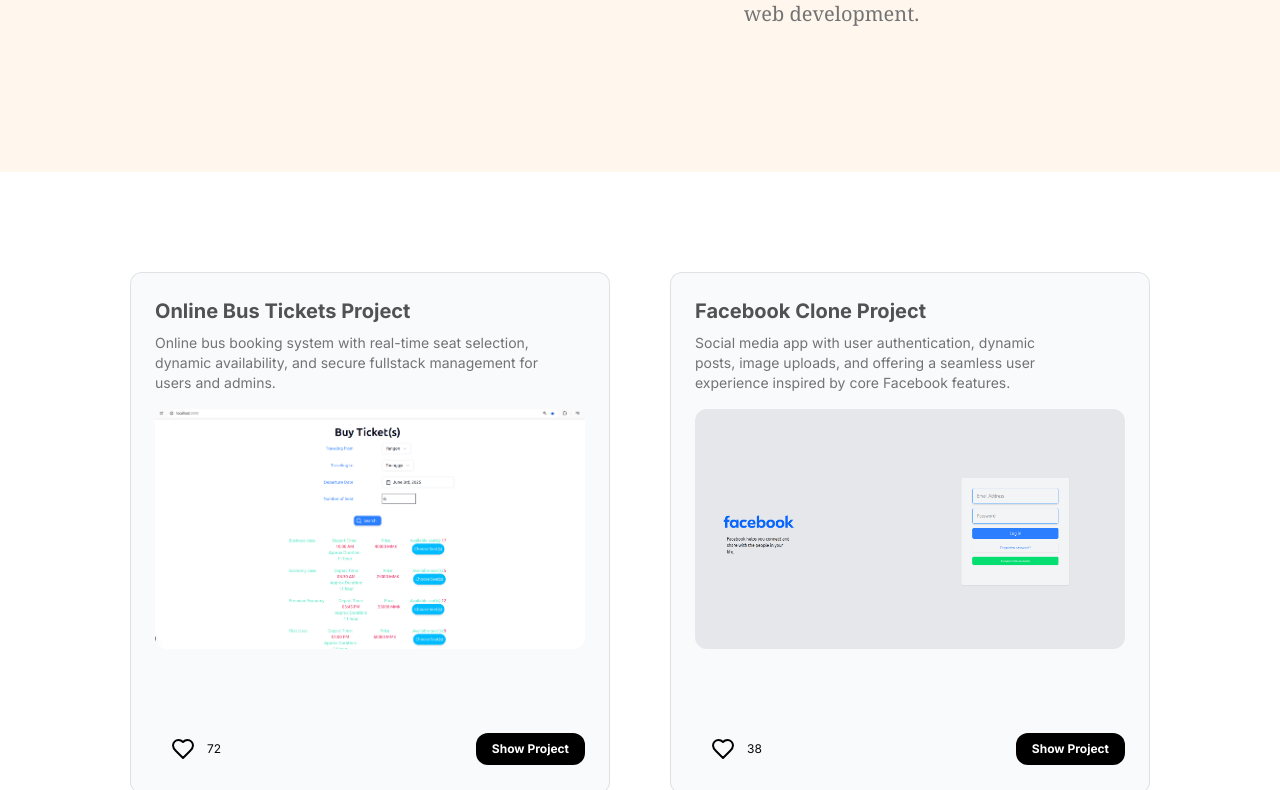
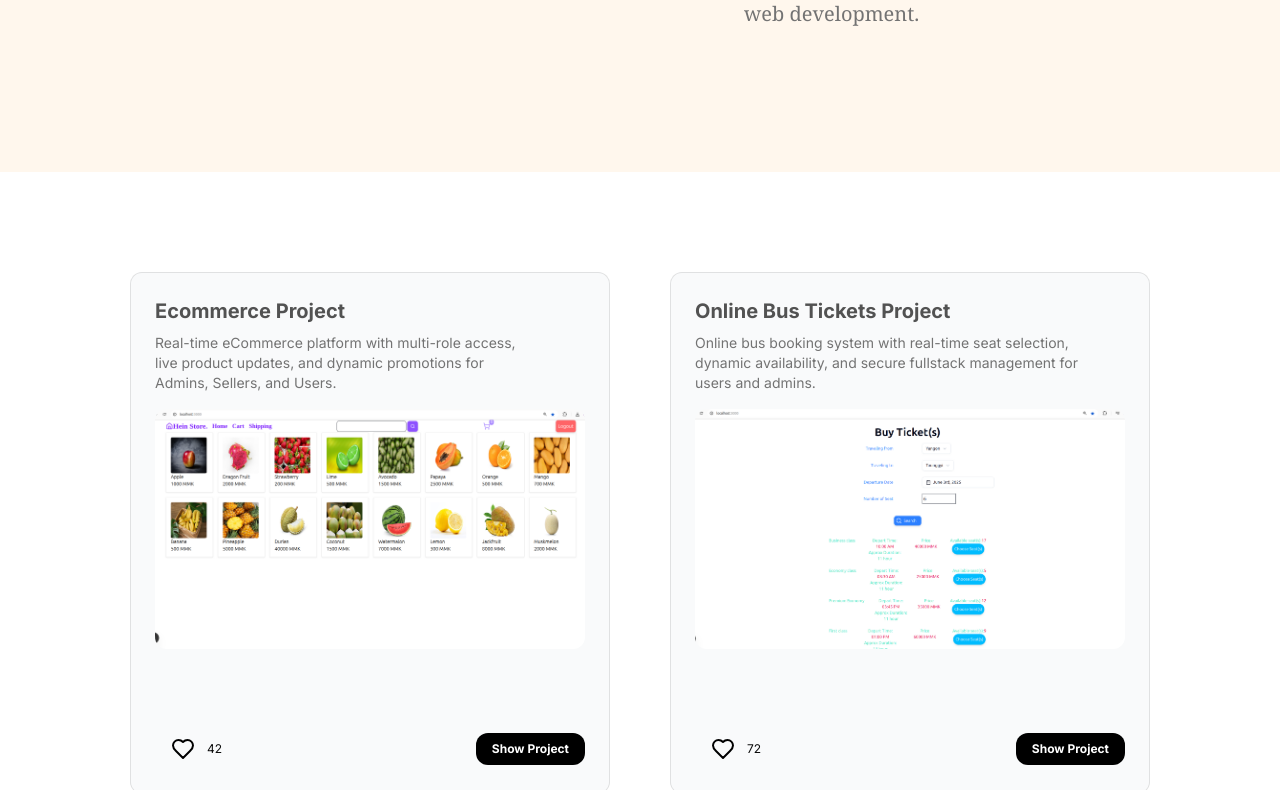
Before and after one commit to HeinZawPhyoe7/Phyoe-Portfolio, a Next.js app: page / in a window 1280 px wide. Shown: the part 2010-2800 px from the top of the page. Built offline with nearby package versions, Linux system fonts and the light colour scheme.

Commit message:
feat: Add Ecommerce Project

```diff
--- a/components/elements/MyProjects.tsx
+++ b/components/elements/MyProjects.tsx
@@ -7,19 +7,20 @@ import BusTicketImage from "@/assets/BusTicket.png";
 import TodolistImage from "@/assets/Todolist.png";
 import ExpenseTracker from "@/assets/ExpenseTracker.png";
 import FaceBookClone from "@/assets/FaceBookClone.png";
+import Ecommerce from "@/assets/Ecommerce.png";
 
 const MyProjects = () => {
   const myProjectList = [
-    // {
-    //   name: "Ecommerce Project",
-    //   description:
-    //     "Real-time eCommerce platform with multi-role access, live product updates, and dynamic promotions for Admins, Sellers, and Users.",
-    //   id: 1,
-    //   img: FirstImage,
-    //   href: "https://twitter.com/mannupaaji",
-    //   isLike: false,
-    //   totalLikes: 42,
-    // },
+    {
+      name: "Ecommerce Project",
+      description:
+        "Real-time eCommerce platform with multi-role access, live product updates, and dynamic promotions for Admins, Sellers, and Users.",
+      id: 1,
+      img: Ecommerce,
+      href: "https://www.youtube.com/watch?v=1g4Ww9nip94",
+      isLike: false,
+      totalLikes: 42,
+    },
     {
       name: "Online Bus Tickets Project",
       description:
@@ -64,7 +65,7 @@ const MyProjects = () => {
 
   return (
     <div id="projects">
-      <div className="grid grid-cols-1 lg:grid-cols-2 2xl:grid-cols-3 lg:px-[20px] xl:px-[100px] px-4 md:py-0">
+      <div className="grid grid-cols-1 lg:grid-cols-2 2xl:grid-cols-3 lg:px-[20px] xl:px-[100px] 2xl:px-[20px] px-4 md:py-0">
         {myProjectList.map((project, index) => (
           <div key={index}>
             <ThreeDCardDemo project={project} />
```
Also changed, not shown: assets/Ecommerce.png (added).
